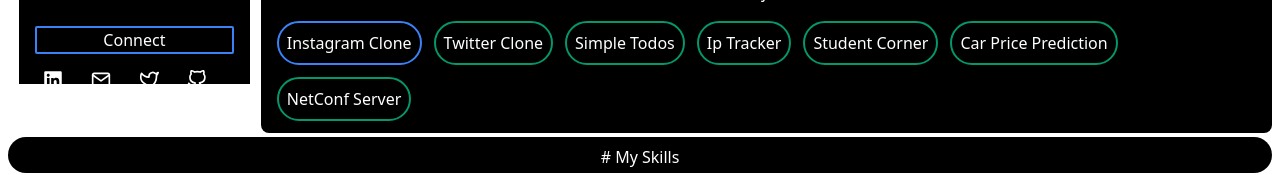
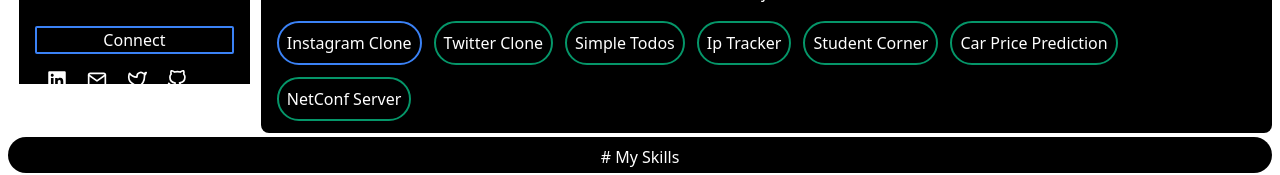
Before and after one commit to sra1kumar-NULL/portfolio-site-react-tailwind, a React (Vite) app: page / in a window 1280 px wide. Shown: the part 344-519 px from the top of the page. Built offline with nearby package versions, Linux system fonts and the light colour scheme.

Commit message:
added center position for links

```diff
--- a/components/Layout.tsx
+++ b/components/Layout.tsx
@@ -21,17 +21,17 @@
             </main>
             <hr />
             <main className="text-white text-center w-full border-2 border-blue-500 rounded-sm ">Connect</main>
-            <section className="mx-auto w-11/12 flex gap-4 container mt-1">
-              <a className="w-8 h-6 cursor-pointer" target='_blank' href='https://www.linkedin.com/in/sravan-kumar-a73498211/'>
+            <section className="mx-auto w-11/12 flex justify-items-center container mt-1">
+              <a className="w-8 h-6 cursor-pointer  mx-1" target='_blank' href='https://www.linkedin.com/in/sravan-kumar-a73498211/'>
                 <FaLinkedin color='white' size={20} />
               </a>
-              <a className="w-8 h-6 cursor-pointer" target='_blank'href = "mailto:sravansandeep163@gmail.com?subject = Contact&body = Message">
+              <a className="w-8 h-6 cursor-pointer mx-1 " target='_blank'href = "mailto:sravansandeep163@gmail.com?subject = Contact&body = Message">
                 <FiMail color='white' size={20} />
               </a>
-              <a className="w-8 h-6 cursor-pointer" target='_blank' href='https://twitter.com/sra1z'>
+              <a className="w-8 h-6 cursor-pointer mx-1" target='_blank' href='https://twitter.com/sra1z'>
                 <FiTwitter color='white' size={20} />
               </a>
-              <a className="w-8 h-6 cursor-pointer" target='_blank' href='https://github.com/sra1kumar-NULL'>
+              <a className="w-8 h-6 cursor-pointer mx-1" target='_blank' href='https://github.com/sra1kumar-NULL'>
                 <FiGithub color='white' size={20} />
               </a>
             </section>
```
